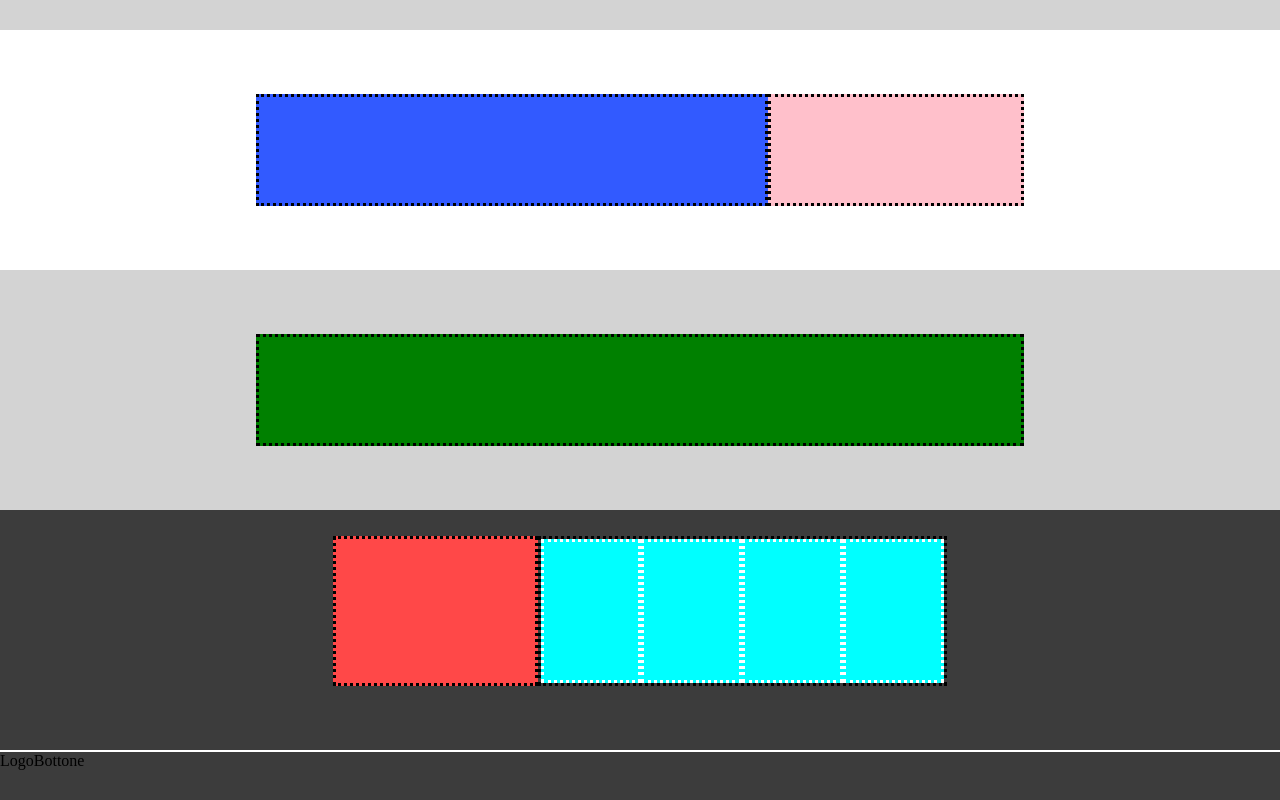
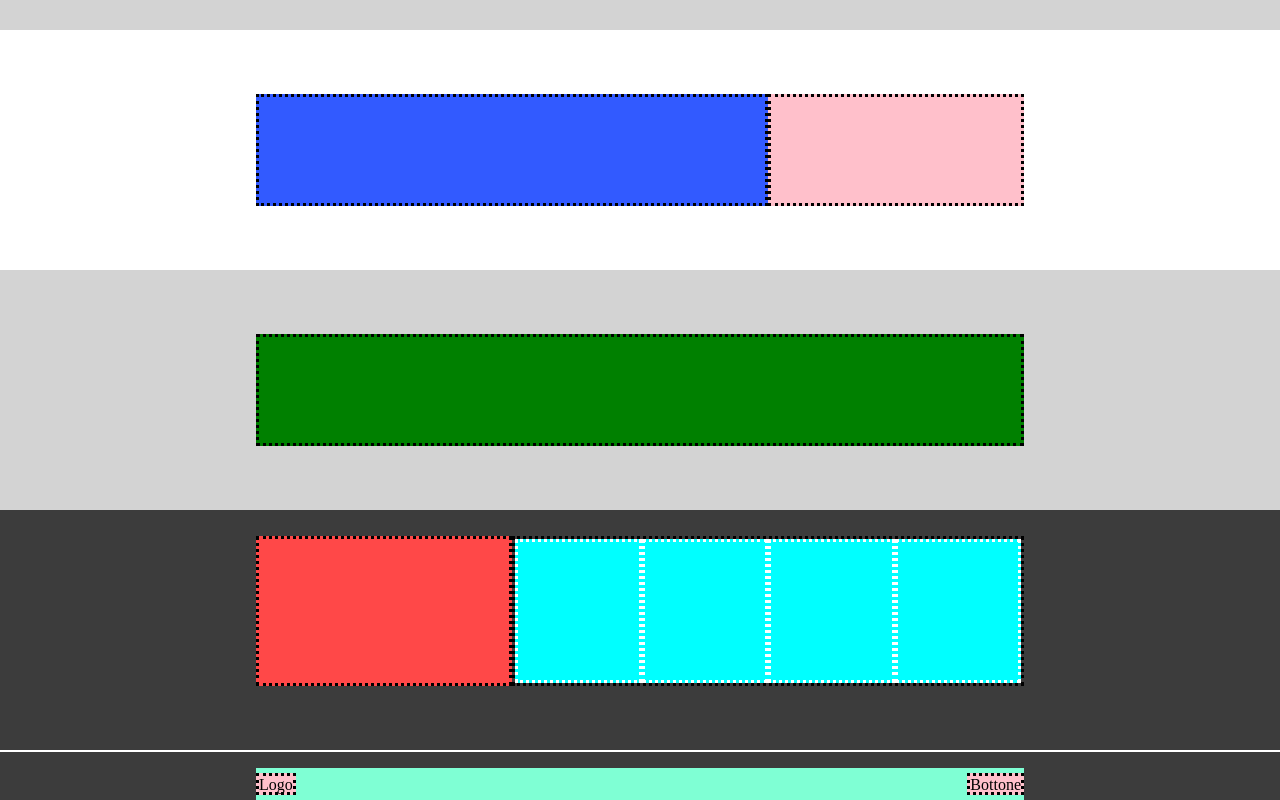
Before and after one commit to Dihep/htmlcss-struttura-discord, a plain HTML site: page index.html in a window 1280 px wide. Shown: the part 690-1490 px from the top of the page. Drawn offline with Linux system fonts and the light colour scheme.

Commit message:
Project completed.

```diff
--- a/css/styles1.css
+++ b/css/styles1.css
@@ -76,13 +76,14 @@ footer>section:first-child {
     background-color: var(--fbg-color);
     height: 15rem;
     justify-content: center;
-    padding: 2% 10% 5%;
+    padding: 2% 0% 5%;
 }
 
 footer>section:last-child {
     background-color: var(--fbg-color);
     height: 3rem;
     margin-top: 2px;
+    padding: 1rem 20% 0%;
 }
 .f-red,
 .f-aqua {
@@ -102,3 +103,13 @@ footer>section:last-child {
     background-color: aqua;
     border: dotted white;
 }
+.bottom-footer {
+    background-color: aquamarine;
+    height: 2rem;
+    justify-content: space-between;
+    padding: 0.3rem 0%;
+}
+.bottom-footer>div {
+    background-color: pink;
+    border: dotted black;
+}
--- a/index.html
+++ b/index.html
@@ -66,7 +66,7 @@
         </section>
 
         <section>
-            <div class="flex-container">
+            <div class="flex-container bottom-footer">
                 <div class="f-labels">Logo</div>
                 <div class="f-labels">Bottone</div>
             </div>
```
